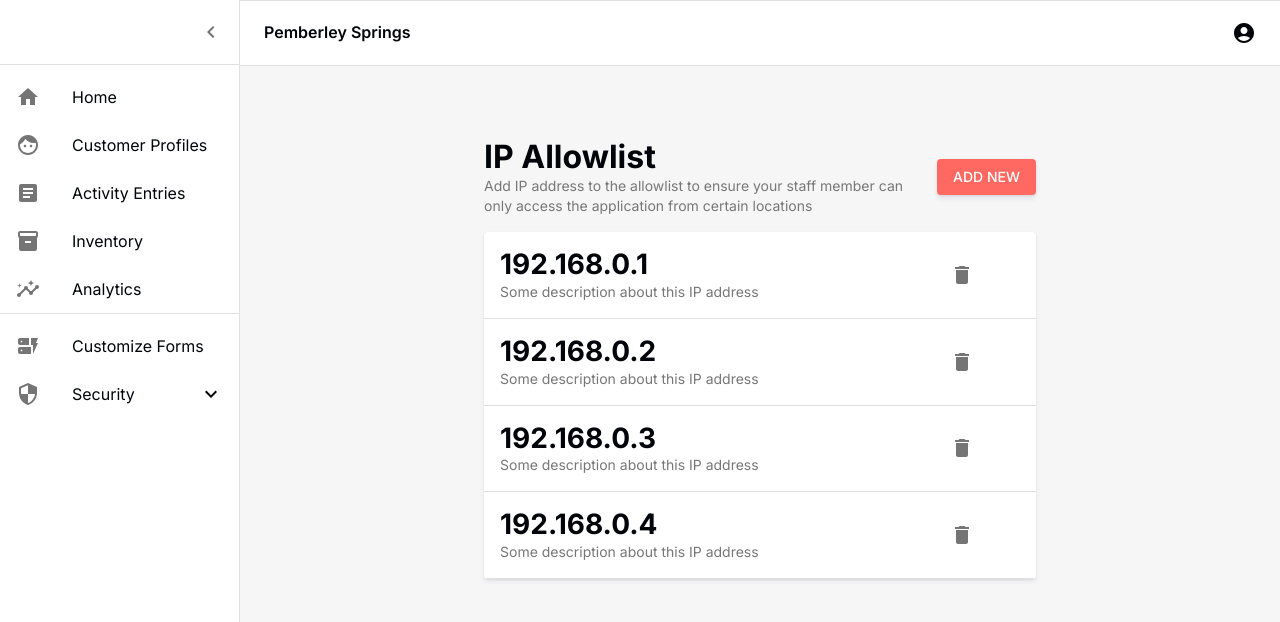
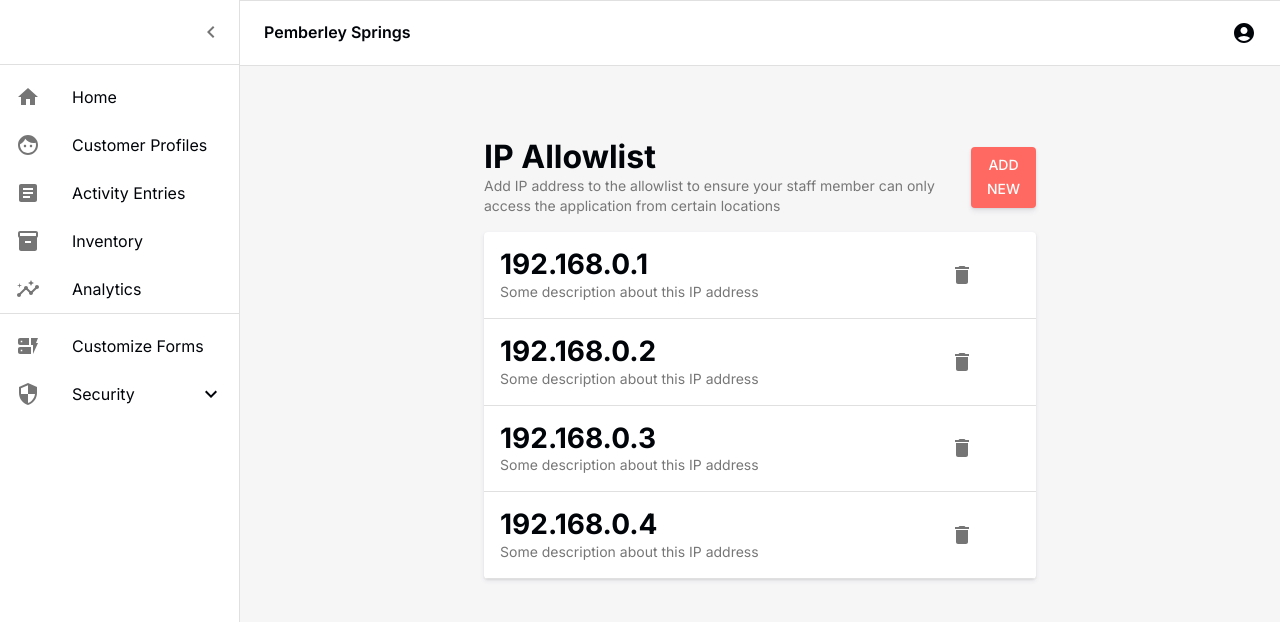
Before and after one commit to KonomiAI/Chronicle, a React (Vite) app in the folder client/: page /allowlist in a window 1280 px wide. Shown: the top 622 px of the page. Built offline with nearby package versions, Linux system fonts and the light colour scheme.

Commit message:
update: use PageHeader component

```diff
--- a/client/src/pages/allowlist/index.tsx
+++ b/client/src/pages/allowlist/index.tsx
@@ -15,6 +15,7 @@ import {
 } from '@mui/material';
 
 import DeleteIcon from '@mui/icons-material/Delete';
+import PageHeader from '../../components/page-header/PageHeader';
 
 const ipList = [
   { ip: "192.168.0.1", description: "Some description about this IP address" },
@@ -50,23 +51,17 @@ export default function AllowListPage() {
           alignItems: 'center',
           justifyContent: 'space-between',
           mb: '1em',
-          gap: '2em',
+          gap: '5em',
         }}
       >
-        <Box>
-          <Typography variant="h2">IP Allowlist</Typography>
-          <Typography variant="body2">
-            Add IP address to the allowlist to ensure your staff member can only access
-            the application from certain locations
-          </Typography>
-        </Box>
-        <Box
-          sx={{
-            whiteSpace: 'nowrap',
-          }}
-        >
-          <Button variant="contained">Add New</Button>
-        </Box>
+        <PageHeader
+          pageTitle="IP Allowlist"
+          helpText="Add IP address to the allowlist to ensure your staff member can only access
+          the application from certain locations"
+          action={
+            <Button variant="contained">Add New</Button>
+          }
+        />
       </Box>
       <TableContainer component={Paper}>
         <Table>
```
